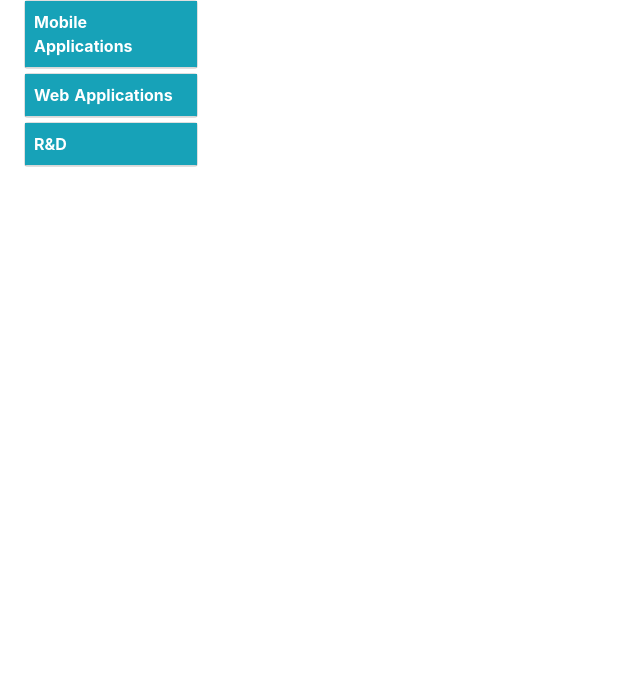
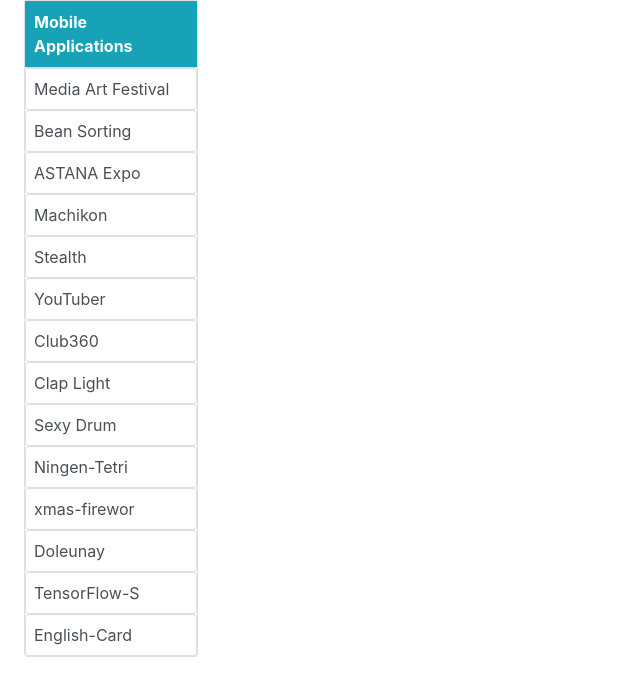
Before and after one commit to mitsuyacider/portfolio-2018, a Nuxt app: page /Works in a window 1280 px wide. Both pictures are taken after a click on the tab "Mobile Applications". Shown: the top 696 px of the page, without its empty margins (0-640 px from the left). Built offline with nearby package versions, Linux system fonts and the light colour scheme.

Commit message:
Use CategoryCard to show works menu

```diff
--- /dev/null
+++ b/components/CategoryCard.vue
@@ -0,0 +1,44 @@
+<template>
+  <b-card no-body class="mb-1">
+    <b-card-header onfocus="this.blur();" header-tag="header" class="p-0" role="tab">
+      <b-btn
+        onfocus="this.blur();"
+        class="rounded-0 p-2 text-left font-weight-bold"
+        block href="#"
+        v-b-toggle="accordionId"
+        variant="info">{{ title }}</b-btn>
+    </b-card-header>
+    <b-collapse v-bind:id="accordionId" accordion="my-accordion" role="tabpanel">
+      <b-card-body class="p-0">
+      <div class="list-group">
+        <div v-for="(work, index) in works" :key=work.name>
+          <button
+            type="button"
+            onfocus="this.blur();"
+            class="list-group-item list-group-item-action p-2">
+            {{work.name}}
+          </button>
+        </div>
+      </div>
+      </b-card-body>
+    </b-collapse>
+  </b-card>
+</template>
+
+<script>
+export default {
+  props: {
+    works: {
+      type: Array
+    },
+    accordionId: {
+      type: String,
+      default: 'accordion1'
+    },
+    title: {
+      type: String,
+      default: 'Web Applications'
+    }
+  }
+}
+</script>
--- /dev/null
+++ b/components/WorksMenu.vue
@@ -0,0 +1,22 @@
+<template>
+  <div role="tablist">
+    <category-card :works=works :accordionId="'accordion2'" :title="'Mobile Applications'" />
+
+  </div>
+</template>
+
+<script>
+import data from '@/assets/data/data.json'
+import CategoryCard from '@/components/CategoryCard'
+
+export default {
+  data () {
+    return {
+      works: data,
+    }
+  },
+  components: {
+    CategoryCard
+  }
+}
+</script>
--- a/pages/Works.vue
+++ b/pages/Works.vue
@@ -1,50 +1,7 @@
 <template>
 <div class="main-container d-md-flex">
   <div class="nav-main col-md-2 pl-4  d-none d-md-block">
-    <div role="tablist">
-      <b-card no-body class="mb-1">
-        <b-card-header onfocus="this.blur();" header-tag="header" class="p-0" role="tab">
-          <b-btn onfocus="this.blur();" class="rounded-0 p-2 text-left font-weight-bold" block href="#" v-b-toggle.accordion1 variant="info">Mobile Applications</b-btn>
-        </b-card-header>
-        <b-collapse id="accordion1" visible accordion="my-accordion" role="tabpanel">
-          <b-card-body class="p-0">
-          <div class="list-group">
-            <div v-for="(work, index) in works" :key=work.name>
-              <button type="button" onfocus="this.blur();" class="list-group-item list-group-item-action p-2">{{work.name}}</button>
-            </div>
-          </div>
-          </b-card-body>
-        </b-collapse>
-      </b-card>
-      <b-card no-body class="mb-1">
-        <b-card-header onfocus="this.blur();" header-tag="header" class="p-0" role="tab">
-          <b-btn onfocus="this.blur();" class="rounded-0 p-2 text-left font-weight-bold" block href="#" v-b-toggle.accordion2 variant="info">Web Applications</b-btn>
-        </b-card-header>
-        <b-collapse id="accordion2" visible accordion="my-accordion" role="tabpanel">
-          <b-card-body class="p-0">
-          <div class="list-group">
-            <div v-for="(work, index) in works" :key=work.name>
-              <button type="button" onfocus="this.blur();" class="list-group-item list-group-item-action p-2">{{work.name}}</button>
-            </div>
-          </div>
-          </b-card-body>
-        </b-collapse>
-      </b-card>
-      <b-card no-body class="mb-1">
-        <b-card-header onfocus="this.blur();" header-tag="header" class="p-0" role="tab">
-          <b-btn onfocus="this.blur();" class="rounded-0 p-2 text-left font-weight-bold" block href="#" v-b-toggle.accordion3 variant="info">R&D</b-btn>
-        </b-card-header>
-        <b-collapse id="accordion3" visible accordion="my-accordion" role="tabpanel">
-          <b-card-body class="p-0">
-          <div class="list-group">
-            <div v-for="(work, index) in works" :key=work.name>
-              <button type="button" onfocus="this.blur();" class="list-group-item list-group-item-action p-2">{{work.name}}</button>
-            </div>
-          </div>
-          </b-card-body>
-        </b-collapse>
-      </b-card>
-    </div>
+    <works-menu />
   </div>
   <div ref="project" class="project-container col-md-10 col-xs-12">
     <pattern-1 ref="pattern" v-if="animationPattern === 1" v-on:callbackOnWordClick=onWordClick />
@@ -61,7 +18,7 @@
 import Pattern3 from '@/components/Pattern3'
 import LaneContainer from '@/components/LaneContainer'
 import csvLoader from '@/js/CSVLoader.js'
-import data from '@/assets/data/data.json'
+import WorksMenu from '@/components/WorksMenu'
 
 export default {
   name: 'App',
@@ -77,7 +34,6 @@
       column: 12,
       sentenceList: [],
       wordDataList: [],
-      works: data,
       canvasSize: {
         width: 0,
         height:0
@@ -88,7 +44,8 @@
     Pattern1,
     Pattern2,
     Pattern3,
-    LaneContainer
+    LaneContainer,
+    WorksMenu
   },
   mounted () {
     this.canvasSize.width = this.$refs.project.clientWidth
```
